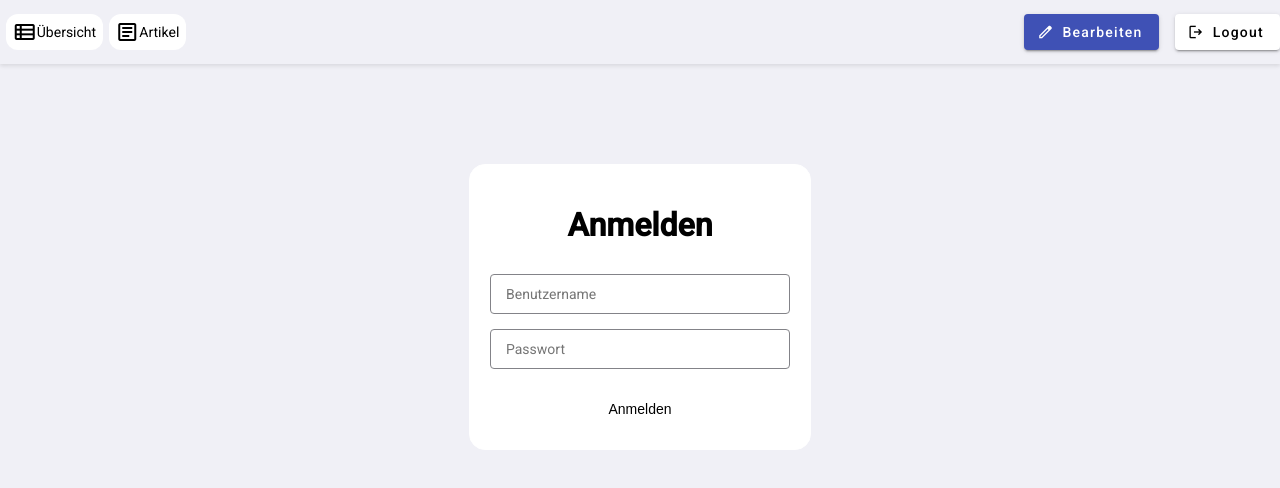
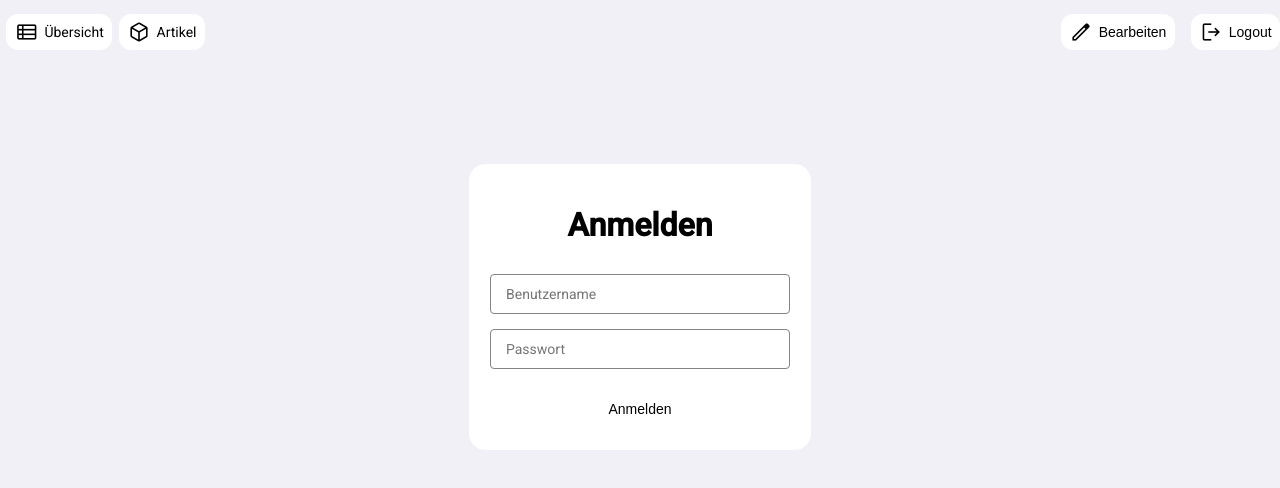
Before and after one commit to rapbru/cas-fee-project2-gravox, an Angular app in the folder frontend/: page /login in a window 1280 px wide. Shown: the top 488 px of the page. Built offline with nearby package versions, Linux system fonts and the light colour scheme; sample sign-in values are in the browser's storage.

Commit message:
Adjusted navbar buttons tyling.

```diff
--- a/frontend/src/app/navbar/navbar.component.html
+++ b/frontend/src/app/navbar/navbar.component.html
@@ -1,37 +1,33 @@
 <nav class="navbar">
   <div class="left-section">
-    <ul class="navbar-list">
-      <li class="navbar-item">
-        <a class="navbar-link" routerLink="/overview">
-          <mat-icon>view_list</mat-icon>
-          Übersicht
-        </a>
-      </li>
-      <li class="navbar-item">
-        <a class="navbar-link" routerLink="/articles">
-          <mat-icon>article</mat-icon>
-          Artikel
-        </a>
-      </li>
-    </ul>
+    <div class="navbar-list">
+      <a class="button" routerLink="/overview">
+        <mat-icon>view_list</mat-icon>
+        Übersicht
+      </a>
+      <a class="button" routerLink="/articles">
+        <mat-icon>deployed_code</mat-icon>
+        Artikel
+      </a>
+    </div>
   </div>
   <div class="right-section">
     @if (!enableEdit()) {
-      <button mat-raised-button color="primary" (click)="toggleEdit()">
+      <button class="button" (click)="toggleEdit()">
         <mat-icon>edit</mat-icon>
         Bearbeiten
       </button>
     } @else {
-      <button mat-raised-button color="primary" (click)="saveChanges()">
+      <button class="button primary" (click)="saveChanges()">
         <mat-icon>check</mat-icon>
         Speichern
       </button>
-      <button mat-raised-button (click)="cancelChanges()">
+      <button class="button warning" (click)="cancelChanges()">
         <mat-icon>close</mat-icon>
         Abbrechen
       </button>
     }
-    <button mat-raised-button (click)="logout()">
+    <button class="button" (click)="logout()">
       <mat-icon>logout</mat-icon>
       Logout
     </button>
--- a/frontend/src/app/overview/overview.component.html
+++ b/frontend/src/app/overview/overview.component.html
@@ -1,11 +1,14 @@
 <div class="button-container" *ngIf="enableEdit() && !(isMobile() && newPosition)">
-  <button *ngIf="!isMobile() && enableEdit()"
+  <button class="button button-label" *ngIf="!isMobile() && enableEdit()"
     (click)="increaseColumns()">Linie hinzufügen</button>
-  <button *ngIf="(columns().length > 1) && !isMobile() && enableEdit()"
+  <button class="button button-label" *ngIf="(columns().length > 1) && !isMobile() && enableEdit()"
     (click)="decreaseColumns()">Linie löschen</button>
-  <button *ngIf="enableEdit()" (click)="addPosition()">hinzufügen</button>
-  <button *ngIf="enableEdit()" (click)="orderPositions()">Reihenfolge</button>
-  <button *ngIf="enableEdit()" (click)="deletePositions()">löschen</button>
+  <button class="button button-label" *ngIf="enableEdit()"
+    (click)="addPosition()">hinzufügen</button>
+  <button class="button button-label" *ngIf="enableEdit()"
+    (click)="orderPositions()">Reihenfolge</button>
+  <button class="button button-label warning" *ngIf="enableEdit()"
+    (click)="deletePositions()">löschen</button>
 </div>
 
 <div *ngIf="!(isMobile() && newPosition)" cdkDropListGroup>
--- a/frontend/src/styles.scss
+++ b/frontend/src/styles.scss
@@ -85,7 +85,6 @@ input {
   gap: var(--button-gap);
   margin: var(--button-margin);
   padding: var(--button-padding);
-  color: var(--color-text);
   width: 100%;
   flex: 1;
 }
@@ -99,27 +98,48 @@ input {
   align-items: center;
   padding: var(--button-padding);
   background-color: var(--color-main);
+  color: var(--color-text);
+  border: none;
+  cursor: pointer;
+}
+
+button.navbar-item {
+  background-color: var(--color-main);
+  color: var(--color-text);
+}
+
+.navbar-item.primary {
+  background-color: var(--color-primary);
+  color: var(--color-inverted);
+}
+
+.navbar-item.warning {
+  background-color: var(--color-warning);
+  color: var(--color-inverted);
 }
 
 .navbar-link {
   text-decoration: none;
   color: inherit;
-  background: none;
-  border-style: none;
   font-style: inherit;
   font-size: var(--font-size);
   display: flex;
   align-items: center;
+  gap: 8px;
+}
+
+.navbar-link:not(a) {
+  width: 100%;
+  height: 100%;
+  background: none;
+  border: none;
 }
 
 .article-card {
-  .article-card {
-    border: 1px solid var(--color-main);
-    border-radius: var(--button-border-radius);
-    background-color: var(--color-main);
-    color: var(--color-text);
-  }
-
+  border: 1px solid var(--color-main);
+  border-radius: var(--button-border-radius);
+  background-color: var(--color-main);
+  color: var(--color-text);
 }
 
 .flex-spacer {
@@ -135,6 +155,7 @@ input {
 .button {
   display: flex;
   align-items: center;
+  justify-content: center;
   border-radius: var(--button-border-radius);
   border-style: none;
   background-color: var(--color-main);
@@ -143,25 +164,17 @@ input {
   gap: 0.4em;
   font-variation-settings: "wght" 320;
   font-size: var(--font-size);
+  cursor: pointer;
 }
 
-.button-label {
-  display: flex;
-  align-items: center;
-  padding-right: 1.2em;
-  gap: 0.4em;
-  font-variation-settings: "wght" 320;
+.button.primary {
+  background-color: var(--color-primary);
+  color: var(--color-inverted);
 }
 
-.button-highlight-main {
-  background-color: var(--color-vonesco-sub);
+.button.warning {
+  background-color: var(--color-warning);
   color: var(--color-inverted);
-  font-variation-settings: "wght" 400;
-  font-weight: 600;
-}
-
-.button-highlight-sub {
-  color: var(--color-vonesco-sub);
 }
 
 .button:hover {
@@ -424,7 +437,6 @@ input {
   justify-content: space-between;
   align-items: center;
   height: 64px;
-  box-shadow: 0 2px 4px rgba(0,0,0,0.1);
   width: 100%;
 }
 
@@ -440,11 +452,6 @@ input {
   gap: 16px;
 }
 
-.logo {
-  height: 40px;
-  width: auto;
-}
-
 .overview-container {
   display: grid;
   grid-template-columns: repeat(var(--total-columns), 1fr);
@@ -452,3 +459,7 @@ input {
   padding: var(--grid-padding);
   width: 100%;
 }
+
+a.button {
+  text-decoration: none;
+}
```
